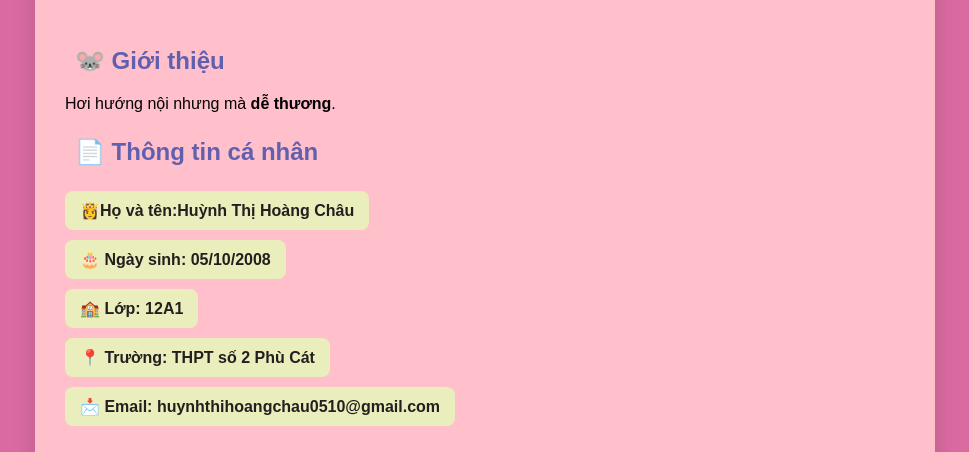
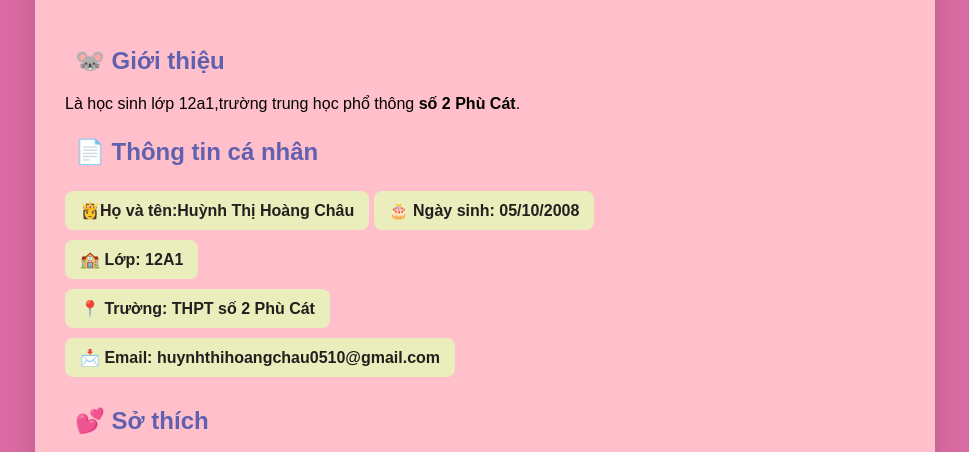
Before and after one commit to tohaitrieu2008/tohaitrieu2008.github.io, a plain HTML site: page Ds/chau/html.html in a window 1280 px wide. Shown: the part 330-782 px from the top of the page, without its empty margins (155-1124 px from the left). Drawn offline with Linux system fonts and the light colour scheme.

Commit message:
Update html.html

```diff
--- a/Ds/chau/html.html
+++ b/Ds/chau/html.html
@@ -65,14 +65,14 @@
         <div class="section">
             <h2>🐭 Giới thiệu</h2>
             <p>
-                Hơi hướng nội nhưng mà <b>dễ thương</b>.
+                Là học sinh lớp 12a1,trường trung học phổ thông <b>số 2 Phù Cát</b>.
             </p>
         </div>
 
         <div class="section">
             <h2>📄 Thông tin cá nhân</h2>
             <ul>
-                <li>👸Họ và tên:Huỳnh Thị Hoàng Châu</li><br>
+                <li>👸Họ và tên:Huỳnh Thị Hoàng Châu</li>
                 <li>🎂 Ngày sinh: 05/10/2008</li><br>
                 <li>🏫 Lớp: 12A1</li><br>
                 <li>📍 Trường: THPT số 2 Phù Cát </li><br>
```
